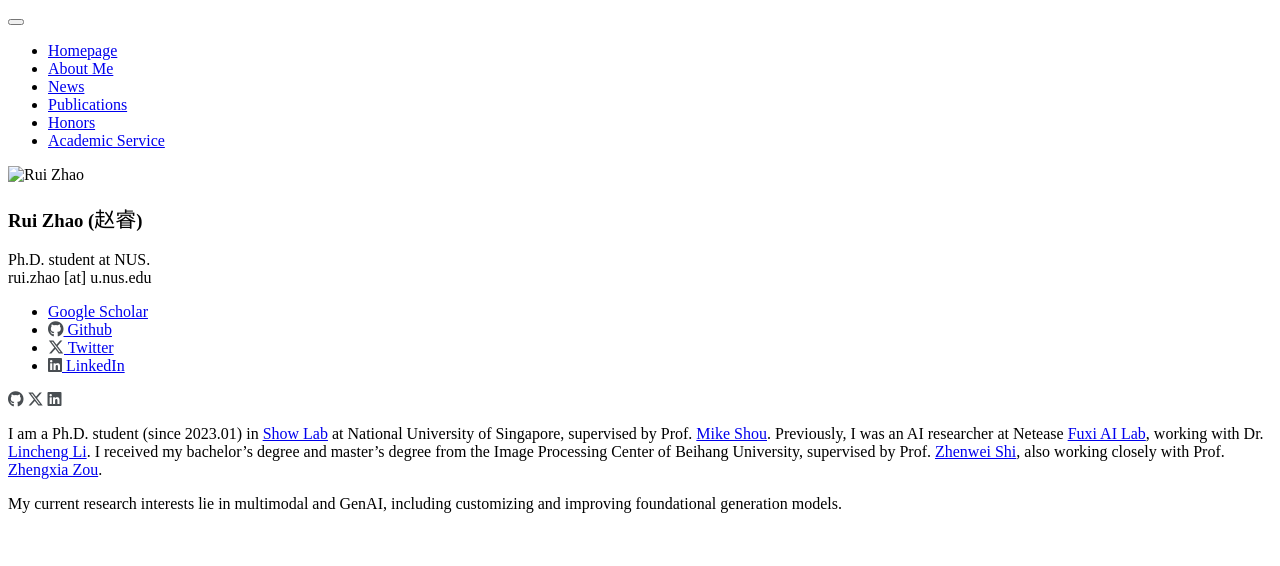
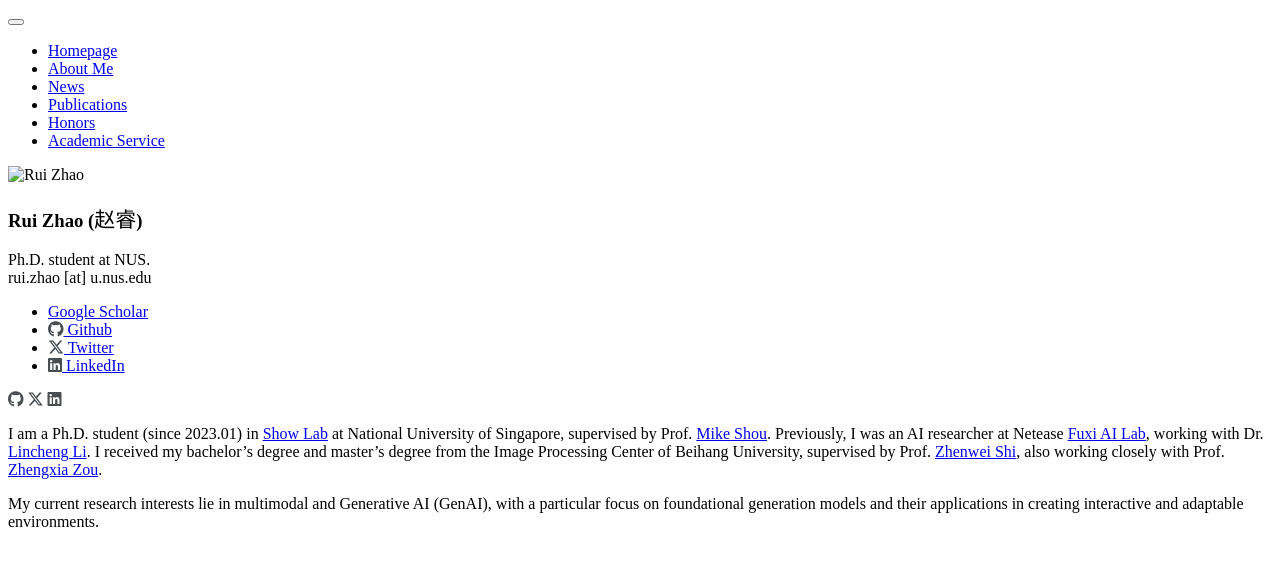
Before and after one commit to ruizhaocv/ruizhaocv.github.io, a Jekyll site: the page built from _pages/includes/intro.md, in a window 1280 px wide. Shown: the top 566 px of the page. Built offline with Jekyll 4.4.1, drawn with Linux system fonts in a browser that asks for light colours; nearby versions of some CDN libraries; some web fonts are replaced; our own code applies the rules of GitHub Pages for plain Markdown files; a style sheet for code colours, icons or effects is not loaded.

Commit message:
Update intro.md

```diff
--- a/_pages/includes/intro.md
+++ b/_pages/includes/intro.md
@@ -2,4 +2,4 @@
 Previously, I was an AI researcher at Netease [Fuxi AI Lab](https://fuxi.163.com/fuxi-introduction), working with Dr. [Lincheng Li](https://scholar.google.com.hk/citations?user=NYLsVscAAAAJ&hl=zh-CN).
 I received my bachelor's degree and master's degree from the Image Processing Center of Beihang University, supervised by Prof. [Zhenwei Shi](https://levir.buaa.edu.cn/), also working closely with Prof. [Zhengxia Zou](https://zhengxiazou.github.io/).
 
-My current research interests lie in multimodal and GenAI, including customizing and improving foundational generation models.
+My current research interests lie in multimodal and Generative AI (GenAI), with a particular focus on foundational generation models and their applications in creating interactive and adaptable environments.
```
